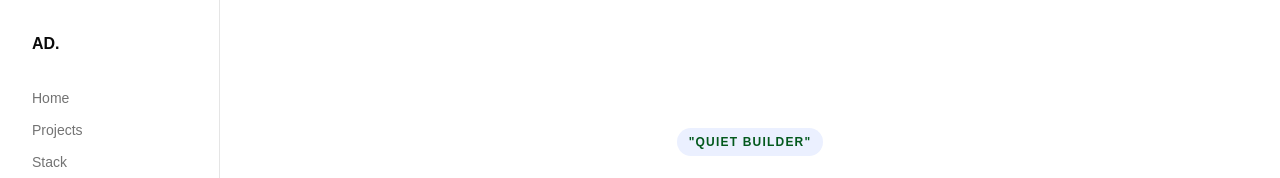
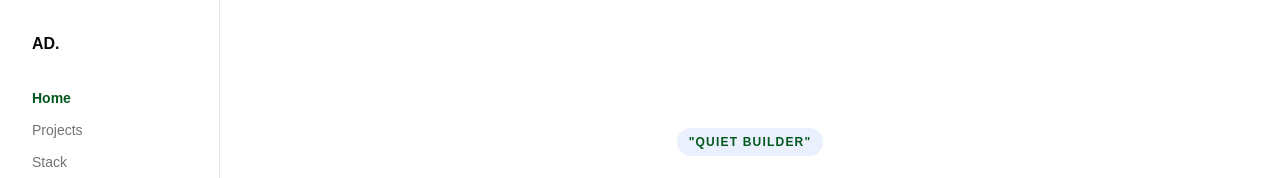
Before and after one commit to Funtazer07/showcase-portfolio, a React (Vite) app: page / in a window 1280 px wide. Shown: the top 178 px of the page. Built offline with nearby package versions, Linux system fonts and the light colour scheme.

Commit message:
Highlight active nav section

```diff
--- a/src/components/Header.tsx
+++ b/src/components/Header.tsx
@@ -2,6 +2,7 @@ import { Search } from 'lucide-react'
 import { Button } from '@/components/ui/button'
 import { navItems, siteMeta } from '@/data/portfolioData'
 import { getShortcutLabel } from '@/lib/platform'
+import { useActiveSection } from '@/lib/useActiveSection'
 
 interface HeaderProps {
   onSearchClick: () => void
@@ -9,6 +10,7 @@ interface HeaderProps {
 
 function Header({ onSearchClick }: HeaderProps) {
   const shortcutLabel = getShortcutLabel(siteMeta.searchShortcut)
+  const activeHref = useActiveSection(navItems)
 
   return (
     <header className="sticky top-0 z-50 border-b border-border bg-background/80 backdrop-blur lg:hidden">
@@ -19,7 +21,16 @@ function Header({ onSearchClick }: HeaderProps) {
 
         <nav className="hidden gap-6 text-sm text-muted-foreground sm:flex">
           {navItems.map((item) => (
-            <a key={item.href} href={item.href} className="hover:text-foreground">
+            <a
+              key={item.href}
+              href={item.href}
+              aria-current={item.href === activeHref ? 'true' : undefined}
+              className={
+                item.href === activeHref
+                  ? 'font-semibold text-primary'
+                  : 'hover:text-foreground'
+              }
+            >
               {item.label}
             </a>
           ))}
--- a/src/components/Sidebar.tsx
+++ b/src/components/Sidebar.tsx
@@ -2,6 +2,7 @@ import { Search } from 'lucide-react'
 import { Button } from '@/components/ui/button'
 import { navItems, siteMeta, socialLinks } from '@/data/portfolioData'
 import { getShortcutLabel } from '@/lib/platform'
+import { useActiveSection } from '@/lib/useActiveSection'
 
 interface SidebarProps {
   onSearchClick: () => void
@@ -9,6 +10,7 @@ interface SidebarProps {
 
 function Sidebar({ onSearchClick }: SidebarProps) {
   const shortcutLabel = getShortcutLabel(siteMeta.searchShortcut)
+  const activeHref = useActiveSection(navItems)
 
   return (
     <aside className="fixed inset-y-0 left-0 hidden w-[220px] flex-col justify-between border-r border-border p-8 lg:flex">
@@ -19,7 +21,16 @@ function Sidebar({ onSearchClick }: SidebarProps) {
 
         <nav className="flex flex-col gap-3 text-sm">
           {navItems.map((item) => (
-            <a key={item.href} href={item.href} className="text-muted-foreground hover:text-foreground">
+            <a
+              key={item.href}
+              href={item.href}
+              aria-current={item.href === activeHref ? 'true' : undefined}
+              className={
+                item.href === activeHref
+                  ? 'font-semibold text-primary'
+                  : 'text-muted-foreground hover:text-foreground'
+              }
+            >
               {item.label}
             </a>
           ))}
--- /dev/null
+++ b/src/lib/useActiveSection.ts
@@ -0,0 +1,33 @@
+import { useEffect, useState } from 'react'
+import type { NavItem } from '@/data/portfolioData'
+
+export function useActiveSection(items: NavItem[]): string {
+  const [activeHref, setActiveHref] = useState(items[0]?.href ?? '')
+
+  useEffect(() => {
+    const sections = items
+      .map((item) => document.getElementById(item.href.slice(1)))
+      .filter((el): el is HTMLElement => el !== null)
+
+    if (sections.length === 0) return
+
+    const observer = new IntersectionObserver(
+      (entries) => {
+        const visible = entries
+          .filter((entry) => entry.isIntersecting)
+          .sort((a, b) => b.intersectionRatio - a.intersectionRatio)
+
+        if (visible[0]) {
+          setActiveHref(`#${visible[0].target.id}`)
+        }
+      },
+      { rootMargin: '-45% 0px -50% 0px' }
+    )
+
+    sections.forEach((section) => observer.observe(section))
+
+    return () => observer.disconnect()
+  }, [items])
+
+  return activeHref
+}
```
